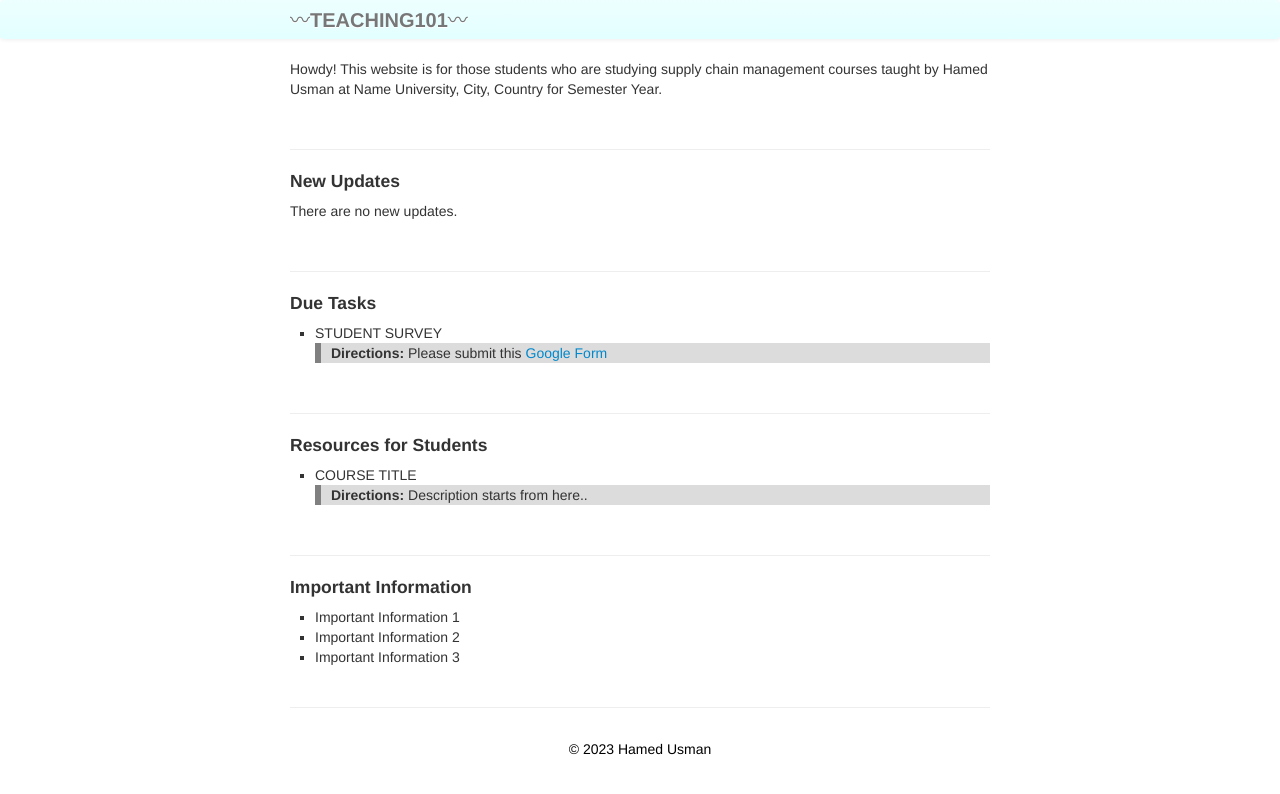
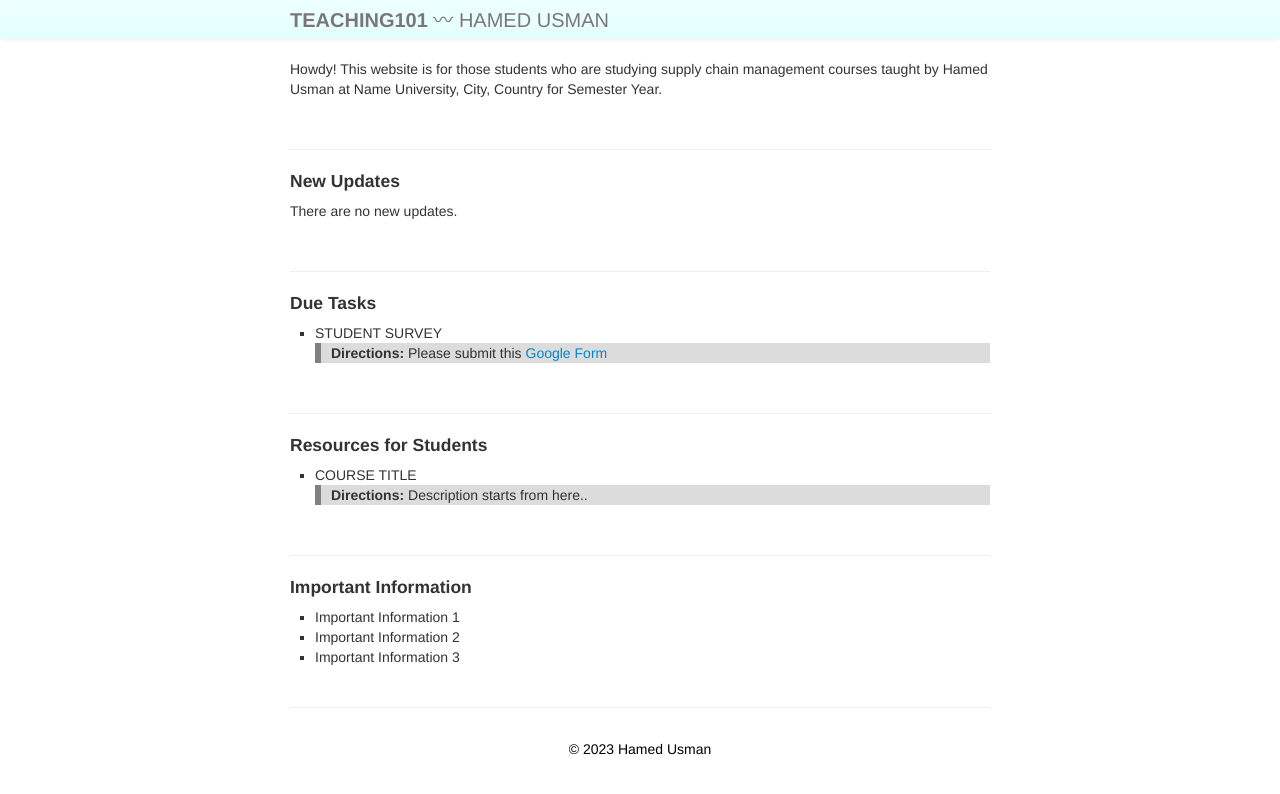
Before and after one commit to 101scm/101scm.github.io, a Jekyll site: the page built from index.md, in a window 1280 px wide. Shown: the top 794 px of the page. Built offline with Jekyll 4.4.1, drawn with Linux system fonts in a browser that asks for light colours.

Commit message:
Update _config.yml

```diff
--- a/_config.yml
+++ b/_config.yml
@@ -8,7 +8,7 @@ highlighter: rouge
 # Themes are encouraged to use these universal variables
 # so be sure to set them if your theme uses them.
 #
-title : 〰<b>TEACHING101</b>〰
+title : <b>TEACHING101</b> 〰 HAMED USMAN
 author :
   name :
   email :
```
